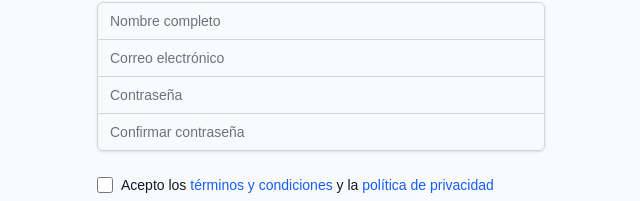
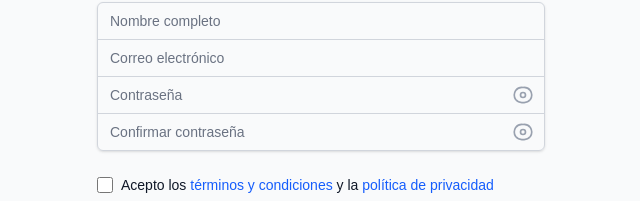
Before and after one commit to DamianAcri/menulink, a Next.js app: page /auth/register in a window 1280 px wide. Shown: the part 319-520 px from the top of the page, without its empty margins (319-959 px from the left). Built offline with nearby package versions, Linux system fonts and the light colour scheme; no server answers.

Commit message:
solucion de notificaciones 2

```diff
--- a/app/auth/login/page.tsx
+++ b/app/auth/login/page.tsx
@@ -11,6 +11,7 @@ export default function Login() {
   const [password, setPassword] = useState("");
   const [loading, setLoading] = useState(false);
   const [error, setError] = useState<string | null>(null);
+  const [showPassword, setShowPassword] = useState(false);
 
   const handleLogin = async (e: React.FormEvent) => {
     e.preventDefault();
@@ -83,17 +84,32 @@ export default function Login() {
               <label htmlFor="password" className="sr-only">
                 Contraseña
               </label>
+              <div className="relative">
                 <input
                   id="password"
                   name="password"
-                type="password"
+                  type={showPassword ? "text" : "password"}
                   autoComplete="current-password"
                   required
                   value={password}
                   onChange={(e) => setPassword(e.target.value)}
-                className="appearance-none rounded-none relative block w-full px-3 py-2 border border-gray-300 placeholder-gray-500 text-gray-900 rounded-b-md focus:outline-none focus:ring-blue-500 focus:border-blue-500 focus:z-10 sm:text-sm"
+                  className="appearance-none rounded-none relative block w-full px-3 py-2 border border-gray-300 placeholder-gray-500 text-gray-900 rounded-b-md focus:outline-none focus:ring-blue-500 focus:border-blue-500 focus:z-10 sm:text-sm pr-10"
                   placeholder="Contraseña"
                 />
+                <button
+                  type="button"
+                  tabIndex={-1}
+                  onClick={() => setShowPassword((v) => !v)}
+                  className="absolute inset-y-0 right-0 flex items-center px-3 focus:outline-none"
+                  aria-label={showPassword ? "Ocultar contraseña" : "Mostrar contraseña"}
+                >
+                  {showPassword ? (
+                    <svg xmlns="http://www.w3.org/2000/svg" className="h-5 w-5 text-gray-400" fill="none" viewBox="0 0 24 24" stroke="currentColor"><path strokeLinecap="round" strokeLinejoin="round" strokeWidth={2} d="M13.875 18.825A10.05 10.05 0 0112 19c-5.523 0-10-4.477-10-10a9.956 9.956 0 012.197-6.262m1.414-1.414A9.956 9.956 0 0112 3c5.523 0 10 4.477 10 10a9.956 9.956 0 01-1.197 4.262m-1.414 1.414A9.956 9.956 0 0112 21c-5.523 0-10-4.477-10-10a9.956 9.956 0 011.197-4.262m1.414-1.414L21 21" /></svg>
+                  ) : (
+                    <svg xmlns="http://www.w3.org/2000/svg" className="h-5 w-5 text-gray-400" fill="none" viewBox="0 0 24 24" stroke="currentColor"><path strokeLinecap="round" strokeLinejoin="round" strokeWidth={2} d="M15 12a3 3 0 11-6 0 3 3 0 016 0zm7.5 0a9.77 9.77 0 01-1.7 5.5A9.956 9.956 0 0112 21a9.956 9.956 0 01-8.8-3.5A9.77 9.77 0 011.5 12a9.77 9.77 0 011.7-5.5A9.956 9.956 0 0112 3a9.956 9.956 0 018.8 3.5A9.77 9.77 0 0122.5 12z" /></svg>
+                  )}
+                </button>
+              </div>
             </div>
           </div>
 
--- a/app/auth/register/page.tsx
+++ b/app/auth/register/page.tsx
@@ -16,6 +16,8 @@ export default function Register() {
   const [loading, setLoading] = useState(false);
   const [error, setError] = useState<string | null>(null);
   const [termsAccepted, setTermsAccepted] = useState(false);
+  const [showPassword, setShowPassword] = useState(false);
+  const [showConfirmPassword, setShowConfirmPassword] = useState(false);
 
   const handleChange = (e: React.ChangeEvent<HTMLInputElement>) => {
     const { name, value } = e.target;
@@ -123,33 +125,63 @@ export default function Register() {
               <label htmlFor="password" className="sr-only">
                 Contraseña
               </label>
+              <div className="relative">
                 <input
                   id="password"
                   name="password"
-                type="password"
+                  type={showPassword ? "text" : "password"}
                   autoComplete="new-password"
                   required
                   value={formData.password}
                   onChange={handleChange}
-                className="appearance-none rounded-none relative block w-full px-3 py-2 border border-gray-300 placeholder-gray-500 text-gray-900 focus:outline-none focus:ring-blue-500 focus:border-blue-500 focus:z-10 sm:text-sm"
+                  className="appearance-none rounded-none relative block w-full px-3 py-2 border border-gray-300 placeholder-gray-500 text-gray-900 focus:outline-none focus:ring-blue-500 focus:border-blue-500 focus:z-10 sm:text-sm pr-10"
                   placeholder="Contraseña"
                 />
+                <button
+                  type="button"
+                  tabIndex={-1}
+                  onClick={() => setShowPassword((v) => !v)}
+                  className="absolute inset-y-0 right-0 flex items-center px-3 focus:outline-none"
+                  aria-label={showPassword ? "Ocultar contraseña" : "Mostrar contraseña"}
+                >
+                  {showPassword ? (
+                    <svg xmlns="http://www.w3.org/2000/svg" className="h-5 w-5 text-gray-400" fill="none" viewBox="0 0 24 24" stroke="currentColor"><path strokeLinecap="round" strokeLinejoin="round" strokeWidth={2} d="M13.875 18.825A10.05 10.05 0 0112 19c-5.523 0-10-4.477-10-10a9.956 9.956 0 012.197-6.262m1.414-1.414A9.956 9.956 0 0112 3c5.523 0 10 4.477 10 10a9.956 9.956 0 01-1.197 4.262m-1.414 1.414A9.956 9.956 0 0112 21c-5.523 0-10-4.477-10-10a9.956 9.956 0 011.197-4.262m1.414-1.414L21 21" /></svg>
+                  ) : (
+                    <svg xmlns="http://www.w3.org/2000/svg" className="h-5 w-5 text-gray-400" fill="none" viewBox="0 0 24 24" stroke="currentColor"><path strokeLinecap="round" strokeLinejoin="round" strokeWidth={2} d="M15 12a3 3 0 11-6 0 3 3 0 016 0zm7.5 0a9.77 9.77 0 01-1.7 5.5A9.956 9.956 0 0112 21a9.956 9.956 0 01-8.8-3.5A9.77 9.77 0 011.5 12a9.77 9.77 0 011.7-5.5A9.956 9.956 0 0112 3a9.956 9.956 0 018.8 3.5A9.77 9.77 0 0122.5 12z" /></svg>
+                  )}
+                </button>
+              </div>
             </div>
             <div>
               <label htmlFor="confirmPassword" className="sr-only">
                 Confirmar contraseña
               </label>
+              <div className="relative">
                 <input
                   id="confirmPassword"
                   name="confirmPassword"
-                type="password"
+                  type={showConfirmPassword ? "text" : "password"}
                   autoComplete="new-password"
                   required
                   value={formData.confirmPassword}
                   onChange={handleChange}
-                className="appearance-none rounded-none relative block w-full px-3 py-2 border border-gray-300 placeholder-gray-500 text-gray-900 rounded-b-md focus:outline-none focus:ring-blue-500 focus:border-blue-500 focus:z-10 sm:text-sm"
+                  className="appearance-none rounded-none relative block w-full px-3 py-2 border border-gray-300 placeholder-gray-500 text-gray-900 rounded-b-md focus:outline-none focus:ring-blue-500 focus:border-blue-500 focus:z-10 sm:text-sm pr-10"
                   placeholder="Confirmar contraseña"
                 />
+                <button
+                  type="button"
+                  tabIndex={-1}
+                  onClick={() => setShowConfirmPassword((v) => !v)}
+                  className="absolute inset-y-0 right-0 flex items-center px-3 focus:outline-none"
+                  aria-label={showConfirmPassword ? "Ocultar contraseña" : "Mostrar contraseña"}
+                >
+                  {showConfirmPassword ? (
+                    <svg xmlns="http://www.w3.org/2000/svg" className="h-5 w-5 text-gray-400" fill="none" viewBox="0 0 24 24" stroke="currentColor"><path strokeLinecap="round" strokeLinejoin="round" strokeWidth={2} d="M13.875 18.825A10.05 10.05 0 0112 19c-5.523 0-10-4.477-10-10a9.956 9.956 0 012.197-6.262m1.414-1.414A9.956 9.956 0 0112 3c5.523 0 10 4.477 10 10a9.956 9.956 0 01-1.197 4.262m-1.414 1.414A9.956 9.956 0 0112 21c-5.523 0-10-4.477-10-10a9.956 9.956 0 011.197-4.262m1.414-1.414L21 21" /></svg>
+                  ) : (
+                    <svg xmlns="http://www.w3.org/2000/svg" className="h-5 w-5 text-gray-400" fill="none" viewBox="0 0 24 24" stroke="currentColor"><path strokeLinecap="round" strokeLinejoin="round" strokeWidth={2} d="M15 12a3 3 0 11-6 0 3 3 0 016 0zm7.5 0a9.77 9.77 0 01-1.7 5.5A9.956 9.956 0 0112 21a9.956 9.956 0 01-8.8-3.5A9.77 9.77 0 011.5 12a9.77 9.77 0 011.7-5.5A9.956 9.956 0 0112 3a9.956 9.956 0 018.8 3.5A9.77 9.77 0 0122.5 12z" /></svg>
+                  )}
+                </button>
+              </div>
             </div>
           </div>
 
--- a/app/dashboard/layout.tsx
+++ b/app/dashboard/layout.tsx
@@ -247,7 +247,7 @@ export default function DashboardLayout({
         </div>
         <main className="flex-1 relative overflow-y-auto focus:outline-none p-4 md:p-6">
           {children}
-          <Toaster position="bottom-right" richColors />
+          <Toaster position="bottom-right" closeButton style={{ zIndex: 9999 }} />
         </main>
       </div>
     </div>
```
Lines whose indentation alone changed are shown as unchanged.
